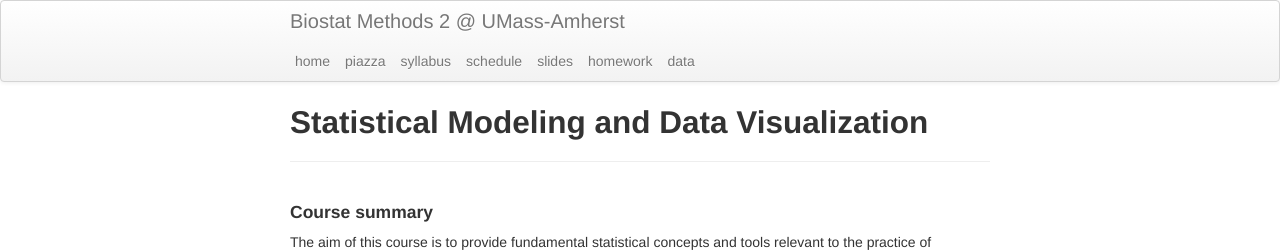
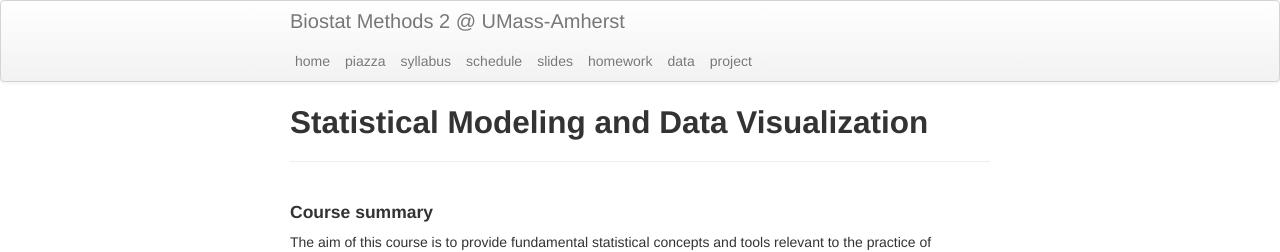
Before and after one commit to nickreich/stat-modeling-2015, a Jekyll site: the page built from index.md, in a window 1280 px wide. Shown: the top 252 px of the page. Built offline with Jekyll 4.4.1, drawn with Linux system fonts in a browser that asks for light colours.

Commit message:
update nav bar.

```diff
--- a/_includes/themes/twitter/default.html
+++ b/_includes/themes/twitter/default.html
@@ -39,6 +39,7 @@
               <li><a href="{{ BASE_PATH }}/pages/slides.html">slides</a></li>
               <li><a href="{{ BASE_PATH }}/pages/homework.html">homework</a></li>
               <li><a href="{{ BASE_PATH }}/pages/datasets.html">data</a></li>
+              <li><a href="{{ BASE_PATH }}/pages/project.html">project</a></li>
         </div>
       </div>
     </div>
```
